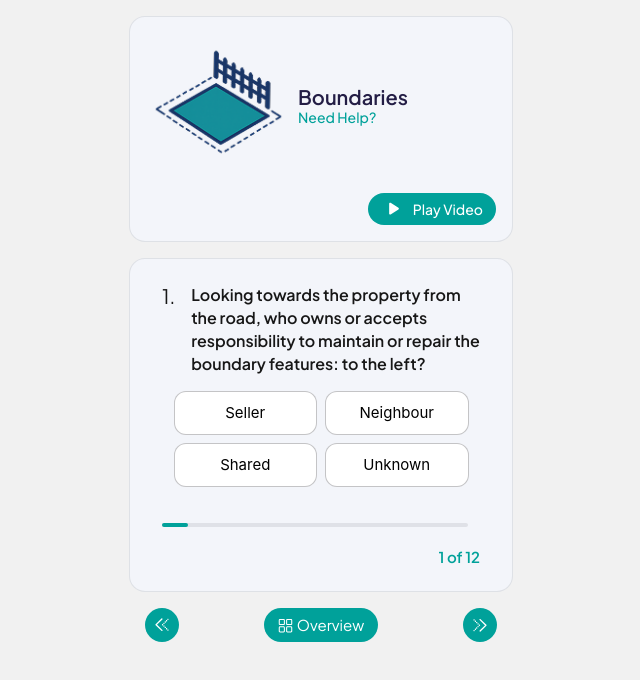
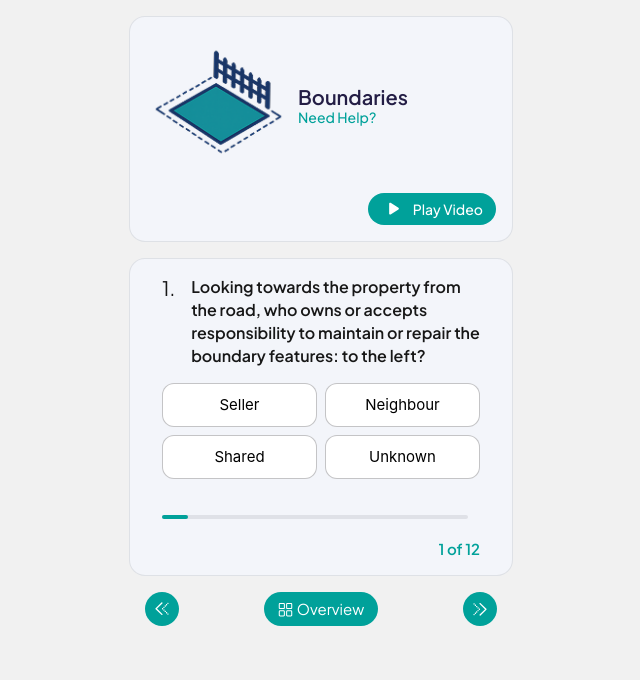
Before and after one commit to shaununderwood/test-figma-to-react, a React (Create React App) app: page / in a window 1280 px wide. Shown: the top 680 px of the page, without its empty margins (319-959 px from the left). Built offline with nearby package versions, Linux system fonts and the light colour scheme.

Commit message:
some attempts at combining styles. Not very productive.

```diff
--- a/src/components/BoundaryQuestion/BoundaryQuestion.tsx
+++ b/src/components/BoundaryQuestion/BoundaryQuestion.tsx
@@ -49,8 +49,6 @@ function BoundaryQuestion(props: Props) {
 
   const OPT_BASE = 'flex justify-center items-center self-stretch h-[44px] w-full rounded-[12px] border-[0.5px] border-solid overflow-hidden transition-colors';
   const OPT_BORDER = 'border-[rgba(60,60,67,0.3)]';
-  const OPT_ACTIVE = 'bg-[rgba(0,161,154,1)] text-white';
-  const OPT_IDLE = 'bg-[rgba(255,255,255,1)] text-[rgba(0,0,0,1)]';
 
   const OptionButton = React.memo(({ id, label, active, onPick }:{id:string;label:string;active:boolean;onPick:(id:string)=>void}) => (
     <button
@@ -58,49 +56,29 @@ function BoundaryQuestion(props: Props) {
       aria-checked={active}
       tabIndex={active ? 0 : -1}
       onClick={() => onPick(id)}
-      className={cx('bq__option', OPT_BASE, OPT_BORDER, active ? 'bg-[rgba(0,161,154,1)]' : 'bg-[rgba(255,255,255,1)]')}
+      className={cx('bq__option', OPT_BASE, OPT_BORDER)}
     >
-      <span className={cx('bq__option-label','text-[15px] leading-5 text-center', active ? 'text-white' : 'text-[rgba(0,0,0,1)]')}>{label}</span>
+      <span className={cx('bq__option-label', 'text-[15px] leading-5 text-center')}>
+        {label}
+      </span>
     </button>
   ));
 
   return (
     <section
-      className={[
-        'bq',
-        'w-full h-auto flex flex-col justify-between items-center gap-4',
-        'px-4 py-6',
-        'rounded-[16px] border border-solid overflow-hidden',
-        'bg-[rgba(243,245,250,1)] border-[rgba(179,183,188,0.33)]',
-      ].join(' ')}
+      className="bq op-panel"
       aria-label="Boundary question"
     >
-      <div className={[
-        'bq__question',
-        'w-full flex items-start gap-4 px-4',
-      ].join(' ')}>
-        <span className={[
-          'bq__number',
-          'text-[20px] leading-[25px] text-[rgba(23,23,23,1)]',
-          'font-["Plus_Jakarta_Sans",system-ui,-apple-system,"Segoe_UI",Roboto,Helvetica,Arial,sans-serif] font-normal',
-        ].join(' ')}>
+      <div className="bq__question w-full flex items-start gap-4 px-4">
+        <span className="bq__number text-[20px] leading-[25px]">
           {currentStep ? `${currentStep}.` : ''}
         </span>
-        <span className={[
-          'bq__text',
-          'text-[16px] leading-[23px] text-left flex-1',
-          'text-[rgba(23,23,23,1)]',
-          'font-["Plus_Jakarta_Sans",system-ui,-apple-system,"Segoe_UI",Roboto,Helvetica,Arial,sans-serif] font-semibold',
-        ].join(' ')}>
+        <span className="bq__text text-[16px] leading-[23px] text-left flex-1 font-semibold">
           {question}
         </span>
       </div>
 
-      <div className={[
-        'bq__options',
-        // Layout like the first image: 2x2 grid within 327x96 container
-        'w-[327px] h-[96px] grid grid-cols-2 grid-rows-2 gap-2 px-4 shrink-0',
-      ].join(' ')}>
+      <div className="bq__options w-full h-full grid grid-cols-2 grid-rows-2 gap-2 px-4 shrink-0">
         {options.map((opt) => {
           const isActive = activeId === opt.id;
           return (
@@ -115,13 +93,10 @@ function BoundaryQuestion(props: Props) {
         })}
       </div>
 
-      <div className={[
-        'bq__progress',
-        'w-full flex flex-col items-start',
-      ].join(' ')}>
+      <div className="bq__progress w-full flex flex-col items-start">
         <div className={[
           'bq__progressbar',
-          'w-[338px] h-11 flex items-start gap-[7px] px-4 relative self-stretch',
+          'w-full h-11 flex items-start gap-[7px] px-4 relative self-stretch',
         ].join(' ')}>
           <div className={[
             'bq__progress-track',
@@ -132,7 +107,7 @@ function BoundaryQuestion(props: Props) {
               className={[
                 'bq__progress-fill',
                 'h-1 rounded-full',
-                'bg-[rgba(0,161,154,1)]',
+                'background-color-active',
                 'transition-all',
               ].join(' ')}
               style={{ width: `${clampedProgress}%` }}
@@ -147,7 +122,7 @@ function BoundaryQuestion(props: Props) {
             <span className={[
               'bq__step-text',
               'text-[15px] leading-5 text-right self-stretch',
-              'text-[rgba(0,161,154,1)]',
+              'text-color-active',
               'font-["SF_Pro","Plus_Jakarta_Sans",system-ui,-apple-system,"Segoe_UI",Roboto,Helvetica,Arial,sans-serif] font-semibold',
             ].join(' ')}>
               {currentStep} of {totalSteps}
--- a/src/styles/panel.css
+++ b/src/styles/panel.css
@@ -18,3 +18,47 @@
   background-color: rgba(243, 245, 250, 1); /* bg-[rgba(243,245,250,1)] */
   border-color: rgba(179, 183, 188, 0.33); /* border-[rgba(179,183,188,0.33)] */
 }
+:root {
+  --colour-active: rgba(0, 161, 154, 1);
+  --colour-idle: rgba(255, 255, 255, 1);
+}
+
+.background-color-active {
+  background-color: var(--colour-active);
+}
+
+.background-color-idle {
+  background-color: var(--colour-idle);
+}
+
+.text-color-active {
+  color: var(--colour-active);
+}
+
+.text-color-idle {
+  color: var(--colour-idle);
+}
+
+.bq__question {
+  color: rgba(23,23,23,1);
+  font-family: "Plus Jakarta Sans", system-ui, -apple-system, "Segoe UI", Roboto, Helvetica, Arial, sans-serif;
+  font-weight: normal;
+}
+/* Put this in a global stylesheet or the component's CSS */
+.bq__option[aria-checked="true"] {
+  /* active background */
+  background-color: var(--colour-active); /* change to your active colour */
+}
+
+.bq__option[aria-checked="false"] {
+  /* idle background */
+  background-color: var(--colour-idle); /* change to your idle colour */
+}
+
+.bq__option[aria-checked="true"] .bq__option-label {
+  color: #ffffff; /* text-white */
+}
+
+.bq__option[aria-checked="false"] .bq__option-label {
+  color: rgba(0, 0, 0, 1);
+}
```
